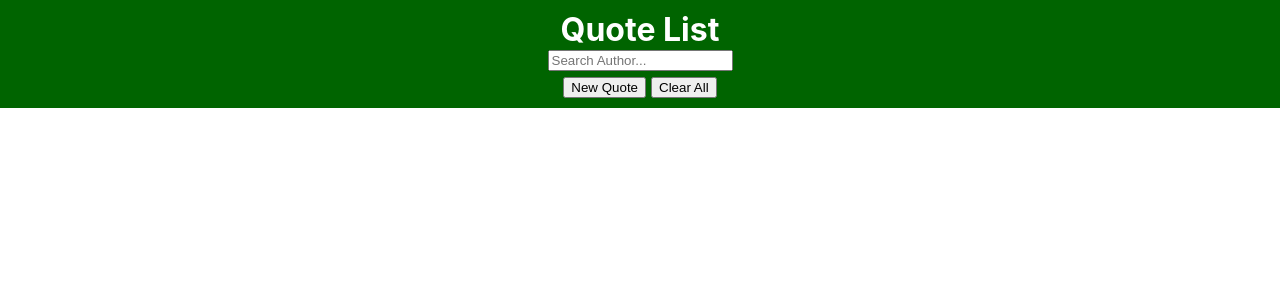
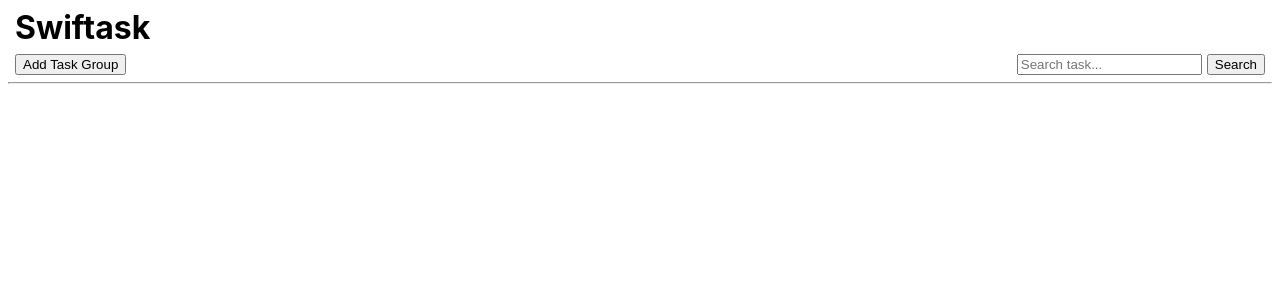
Before and after one commit to JacobCll/TaskJeet-v1, a React (Vite) app in the folder learning-app/: page / in a window 1280 px wide. Shown: the top 300 px of the page. Built offline with nearby package versions, Linux system fonts and the light colour scheme.

Commit message:
Swiftask basic functionality

```diff
--- a/learning-app/package.json
+++ b/learning-app/package.json
@@ -11,8 +11,10 @@
   },
   "dependencies": {
     "axios": "^1.7.2",
+    "prop-types": "^15.8.1",
     "react": "^18.2.0",
-    "react-dom": "^18.2.0"
+    "react-dom": "^18.2.0",
+    "react-responsive-masonry": "^2.2.1"
   },
   "devDependencies": {
     "@types/react": "^18.2.66",
--- a/learning-app/src/App.css
+++ b/learning-app/src/App.css
@@ -2,49 +2,136 @@
     box-sizing: border-box;
 }
 
-body {
-    margin: 0;
-    padding: 0;
+hr {
+  margin: 0;
 }
 
-
-.quote-buttons {
-    margin-top: 5px;
+.toolbar{
+  display: flex;
+  gap: 5px;
+  width: 100%;
+  padding: 7px;
+  flex-grow: 0;
+  flex-shrink: 0;
 }
 
-.get-quote-button {
-    margin-right: 5px;
+.search-container {
+  display: flex;
+  gap: 5px;
+  margin-left:auto;
+  flex-grow: 0;
+  flex-shrink: 0;
 }
 
-.toolbar {
-    text-align: center;
-    background-color: darkgreen;
-    padding: 10px;
+.app-title {
+  margin: 0;
+  padding-left: 7px;
+}
+
+/* editing-task classes */
+.editing-task {
+    margin: 5px 5px 0 5px;
+}
+
+.editing-task-inputs {
+    display: flex;
+    flex-direction: column;
+    gap: 5px;
     width: 100%;
 }
 
-.app-title {
-    color: white;
-    margin: 0px;
+.editing-task-buttons {
+  display: flex;
+  justify-content: flex-end;
 }
 
-.quote-box {
-    display: flex;
-    flex-direction: column;
-    margin-top: 10px;
-    align-items: center;
-    justify-content: center;
-    text-align: center;
+.editing-task-buttons button {
+  margin-top: 5px;
+  margin-right: 5px;
 }
 
-.clear-quote {
-    width: 50px;
+.tasks-list-container hr {
+  margin: 0px;
 }
 
-.quote-quote, .quote-author {
-    margin: 0 0 5px 0;
+/* task classes */
+.tasklists-container {
+  padding: 7px;
 }
 
-.highlighted {
-    background-color: #72b83d;
+.tasks-list-container {
+  width: auto;
+  max-width: 300px;
+  min-width: 200px;
+  border-style: solid;
+  border-width: 1px;
+  border-radius: 6px;
+  padding: 7px;
+  word-break: break-word;
+  margin: 5px;
 }
+
+.task-list-title {
+  margin: 0;
+  border: none;
+  display: inline-block;
+  font-family: inherit;
+  font-size: large;
+  font-weight:600;
+  padding: none;
+  padding: 0;
+  width: 100%;
+  max-width: 100%;
+  resize: none;
+
+}
+
+.task-list-title:focus {
+  outline: none;
+}
+
+.task-container {
+  margin-bottom: 5px;
+  display:flex;
+  gap: 10px;
+  word-break: break-word;
+  border-style: solid;
+  border-width: 1px;
+  border-radius: 6px;
+  padding: 5px;
+}
+
+.task-checkbox input{
+  margin: 0px;
+}
+
+.task-info h4{
+  font-weight: 400;
+}
+
+.task-info p{
+  font-weight: 200;
+  font-size:smaller
+}
+
+.task-info h4, p{
+  margin: 0px;
+}
+
+.task-delete-button {
+  margin-left: auto;
+  width: 50px;
+  flex-shrink: 0;
+}
+/* task classes */
+
+.task-list {
+  list-style-type: none;
+  padding: 6px;
+  margin: 0px;
+}
+
+.add-task-button {
+  margin-left: 7px;
+  margin-top: 5px;
+}
--- a/learning-app/src/App.tsx
+++ b/learning-app/src/App.tsx
@@ -1,97 +1,45 @@
-import { useState, useEffect } from "react";
-import axios from "axios";
+import { useState } from "react";
+import TaskList from "./components/TaskList";
+import ToolBar from "./components/ToolBar";
 import "./App.css";
 
-let idCounter = 0;
-// list of jsx quotes
+import Masonry, { ResponsiveMasonry } from "react-responsive-masonry";
 
-export default function Quotes() {
-  const [name, setName] = useState("");
-  const [quotes, setQuotes] = useState([]);
-
-  let quotes_list = [];
-
-  const clearQuote = (id: any) => {
-    setQuotes(quotes.filter((quote) => quote.id !== id));
-  };
-
-  // iterate each quote and turn it into jsx
-  quotes.forEach((quote: any) => {
-    if (quote.author.toLowerCase().indexOf(name.toLowerCase()) === -1) {
-      return;
-    }
-
-    quotes_list.push(
-      <div className="quote-box">
-        <div className="highlighted">
-          <h4 className="quote-quote">"{quote.quote}"</h4>
-          <p className="quote-author">{quote.author}</p>
-          <button className="clear-quote" onClick={() => clearQuote(quote.id)}>
-            Clear
-          </button>
-        </div>
-      </div>
-    );
-  });
-
+export default function TodoApp() {
+  let [groupId, setGroupId] = useState(0);
+  let [searchText, setSearchText] = useState("");
+  let [taskGroups, setTaskGroups] = useState([]);
   return (
-    <>
+    <div>
+      <h1 className="app-title">Swiftask</h1>
       <ToolBar
-        quotes={quotes}
-        setQuotes={setQuotes}
-        name={name}
-        setName={setName}
+        taskGroups={taskGroups}
+        setTaskGroups={setTaskGroups}
+        searchText={searchText}
+        setSearchText={setSearchText}
+        groupId={groupId}
+        setGroupId={setGroupId}
       />
-
-      <div className="quotes-collection">{quotes_list}</div>
-    </>
+      <hr />
+      <TaskGroups taskGroups={taskGroups} setTaskGroups={setTaskGroups} />
+    </div>
   );
 }
 
-function ToolBar({ quotes, setQuotes, name, setName }) {
-  const getQuote = () => {
-    axios
-      .get("api/random")
-      .then((response) => {
-        const quote = response.data[0].q;
-        const author = response.data[0].a;
-        console.log(response.data[0]);
-
-        setQuotes([
-          ...quotes,
-          {
-            id: idCounter++,
-            quote: quote,
-            author: author,
-          },
-        ]);
-      })
-      .catch((err) => {
-        console.log(err);
-      });
-  };
-
+const TaskGroups = ({ taskGroups, setTaskGroups }) => {
   return (
-    <div className="toolbar">
-      <h1 className="app-title ">Quote List</h1>
-      <input
-        value={name}
-        placeholder="Search Author..."
-        onChange={(e) => setName(e.target.value)}
-      />
-
-      <div className="quote-buttons">
-        <button className="get-quote-button" onClick={getQuote}>
-          New Quote
-        </button>
-        <button
-          onClick={() => {
-            setQuotes([]);
-          }}
-        >
-          Clear All
-        </button>
-      </div>
-    </div>
+    <ResponsiveMasonry>
+      <Masonry className="tasklists-container">
+        {taskGroups.map((group) => (
+          <div className="tasks-list-container" key={group.id}>
+            <TaskList
+              groupId={group.id}
+              taskGroups={taskGroups}
+              setTaskGroups={setTaskGroups}
+            />
+          </div>
+        ))}
+      </Masonry>
+    </ResponsiveMasonry>
   );
-}
+};
--- /dev/null
+++ b/learning-app/src/components/Task.tsx
@@ -0,0 +1,63 @@
+export default function Task({ task, taskGroups, setTaskGroups, groupId }) {
+  const handleCheckbox = () => {
+    // change
+    setTaskGroups(
+      taskGroups.map((tg) => {
+        if (tg.id === groupId) {
+          return {
+            ...tg,
+            tasks: tg.tasks.map((t) => {
+              if (task.id === t.id) {
+                return {
+                  ...t,
+                  completed: !t.completed,
+                };
+              } else {
+                return t;
+              }
+            }),
+          };
+        } else {
+          return tg;
+        }
+      })
+    );
+  };
+
+  const handleDeleteTask = () => {
+    setTaskGroups(
+      taskGroups.map((tg) => {
+        if (tg.id === groupId) {
+          return {
+            ...tg,
+            tasks: tg.tasks.filter((t) => t.id !== task.id),
+          };
+        } else {
+          return tg;
+        }
+      })
+    );
+  };
+
+  return (
+    <div className="task-container">
+      <div className="task-checkbox-container">
+        <input
+          className="task-checkbox"
+          type="checkbox"
+          checked={task.completed}
+          onChange={handleCheckbox}
+        />
+      </div>
+
+      <div className="task-info">
+        <h4>{task.name}</h4>
+        <p>{task.description}</p>
+      </div>
+
+      <div className="task-delete-button">
+        <button onClick={handleDeleteTask}>delete</button>
+      </div>
+    </div>
+  );
+}
--- /dev/null
+++ b/learning-app/src/components/TaskList.tsx
@@ -0,0 +1,142 @@
+import { useState } from "react";
+import Task from "../components/Task";
+import useAutoResizeTextarea from "../hooks/useAutoResizeTextarea";
+
+let taskId = 0;
+
+export default function TaskList({ taskGroups, setTaskGroups, groupId }) {
+  let [addTaskEnabled, setAddTaskEnabled] = useState(false);
+  let [value, setValue] = useState("");
+  const textareaRef = useAutoResizeTextarea(value);
+
+  const currentTaskGroup = taskGroups.find((group) => group.id === groupId);
+
+  console.log(taskGroups);
+
+  const handleOnChangeListTitle = (e) => {
+    setTaskGroups(
+      taskGroups.map((tg) => {
+        if (tg.id === groupId) {
+          return {
+            ...tg,
+            name: e.target.value,
+          };
+        } else {
+          return tg;
+        }
+      })
+    );
+    setValue(e.target.value);
+  };
+  return (
+    <>
+      <textarea
+        placeholder="List title..."
+        className="task-list-title"
+        ref={textareaRef}
+        value={value}
+        onChange={(e) => {
+          handleOnChangeListTitle(e);
+        }}
+        style={{
+          overflow: "hidden",
+          resize: "none",
+        }}
+        rows={1}
+      />
+      <hr />
+
+      {addTaskEnabled ? (
+        <TaskTemplate
+          setAddTaskEnabled={setAddTaskEnabled}
+          groupId={groupId}
+          taskGroups={taskGroups}
+          setTaskGroups={setTaskGroups}
+        />
+      ) : (
+        <button
+          className="add-task-button"
+          onClick={() => setAddTaskEnabled(!addTaskEnabled)}
+        >
+          Add Task
+        </button>
+      )}
+
+      <ul className="task-list">
+        {currentTaskGroup.tasks.map((task) => (
+          <li key={task.id}>
+            <Task
+              groupId={groupId}
+              task={task}
+              taskGroups={taskGroups}
+              setTaskGroups={setTaskGroups}
+            />
+          </li>
+        ))}
+      </ul>
+    </>
+  );
+}
+
+// component to add new tasks
+const TaskTemplate = ({
+  groupId,
+  setAddTaskEnabled,
+  taskGroups,
+  setTaskGroups,
+}) => {
+  let [taskNameText, setTaskNameText] = useState("");
+  let [taskDescText, setTaskDescText] = useState("");
+
+  const saveTask = () => {
+    setTaskGroups(
+      taskGroups.map((tg) => {
+        if (tg.id === groupId) {
+          return {
+            ...tg,
+            tasks: [
+              ...tg.tasks,
+              {
+                id: taskId++,
+                name: taskNameText,
+                description: taskDescText,
+                completed: false,
+              },
+            ],
+          };
+        } else {
+          return tg;
+        }
+      })
+    );
+    setAddTaskEnabled(false);
+  };
+
+  return (
+    <div className="editing-task">
+      <div className="editing-task-inputs">
+        <input
+          type="text"
+          placeholder="Enter task name..."
+          value={taskNameText}
+          onChange={(e) => {
+            setTaskNameText(e.target.value);
+          }}
+        />
+        <input
+          type="text"
+          placeholder="Enter task description..."
+          value={taskDescText}
+          onChange={(e) => {
+            setTaskDescText(e.target.value);
+          }}
+        />
+      </div>
+
+      <div className="editing-task-buttons">
+        <button onClick={saveTask}>Save</button>
+        <button onClick={() => setAddTaskEnabled(false)}>Cancel</button>
+      </div>
+    </div>
+  );
+};
--- /dev/null
+++ b/learning-app/src/components/ToolBar.tsx
@@ -0,0 +1,38 @@
+export default function ToolBar({
+  taskGroups,
+  setTaskGroups,
+  searchText,
+  setSearchText,
+  groupId,
+  setGroupId,
+}) {
+  const handleAddGroup = () => {
+    setTaskGroups([
+      ...taskGroups,
+      {
+        name: "",
+        id: groupId,
+        tasks: [],
+      },
+    ]);
+    setGroupId(groupId + 1);
+  };
+
+  return (
+    <div className="toolbar">
+      <button onClick={handleAddGroup}>Add Task Group</button>
+      <div className="search-container">
+        <input
+          className="search-field"
+          placeholder="Search task..."
+          value={searchText}
+          onChange={(e: any) => {
+            setSearchText(e.value.target);
+          }}
+        />
+
+        <button className="search-button">Search</button>
+      </div>
+    </div>
+  );
+}
--- /dev/null
+++ b/learning-app/src/hooks/useAutoResizeTextarea.tsx
@@ -0,0 +1,24 @@
+// reusable hook
+import { useEffect, useRef } from "react";
+
+const useAutoResizeTextarea = (value) => {
+  const textareaRef = useRef(null);
+
+  const autoResize = () => {
+    // when this hook is assigned to a textarea ref attribute,
+    // textarea will be equal to the <textarea> html element.
+    const textarea = textareaRef.current;
+    if (textarea) {
+      textarea.style.height = "auto";
+      textarea.style.height = `${textarea.scrollHeight}px`;
+    }
+  };
+
+  useEffect(() => {
+    autoResize();
+  }, [value]);
+
+  return textareaRef;
+};
+
+export default useAutoResizeTextarea;
--- a/learning-app/src/index.css
+++ b/learning-app/src/index.css
@@ -1,6 +1,7 @@
 * {
   box-sizing: border-box;
 }
+
 :root {
   font-family: Inter, system-ui, Avenir, Helvetica, Arial, sans-serif;
   color: black;
```
Also changed, not shown: learning-app/src/components/showImageButton.tsx (deleted), 1 other file (tests, documents, lock files or other folders).
